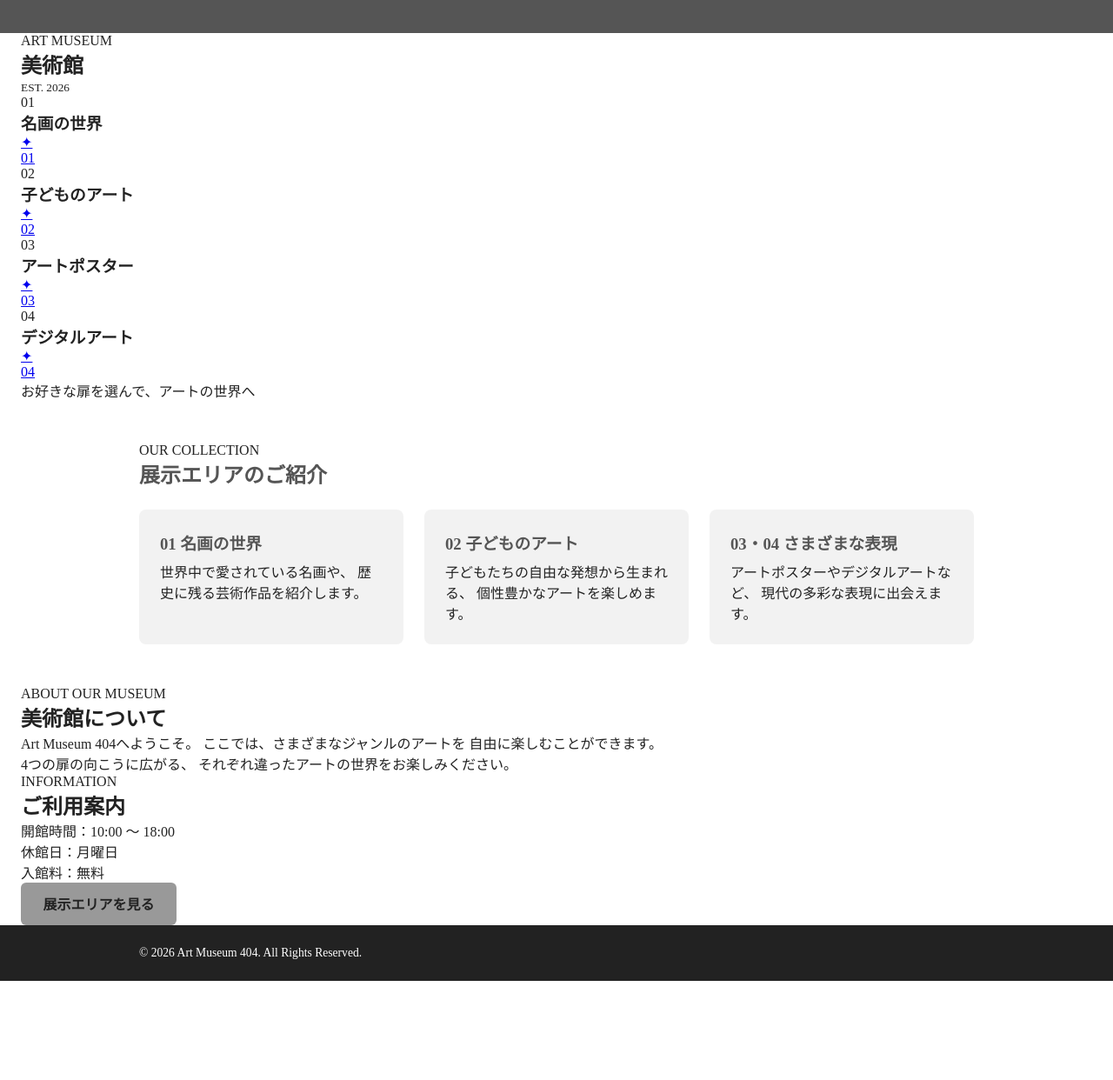
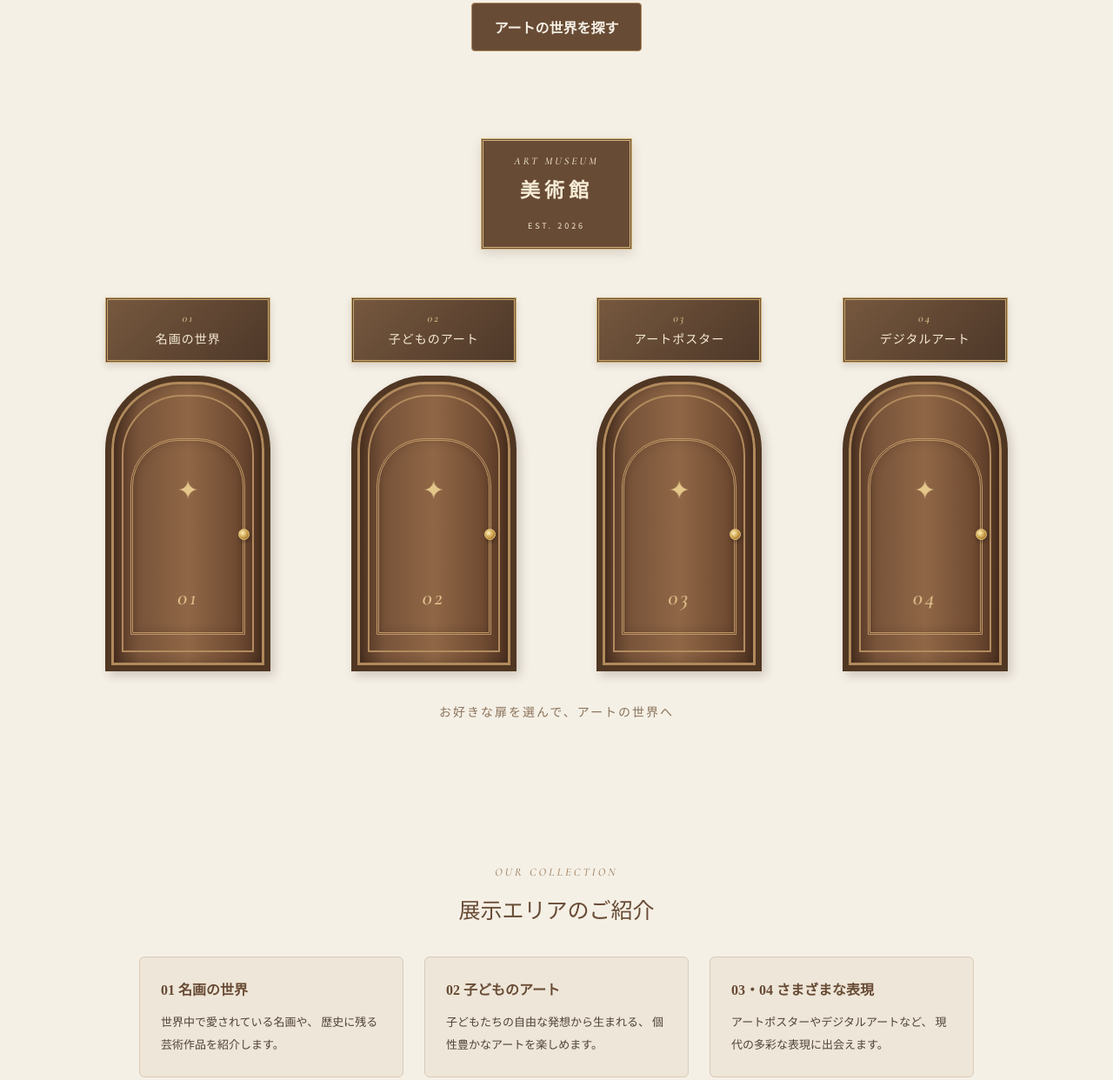
Before and after one commit to 224c0020-byte/Art-Museum-404, a plain HTML site: page index.html in a window 1280 px wide. Shown: the part 349-1591 px from the top of the page at 87% size. Before the commit the page ends 1477 px from the top, so only its background shows below. Drawn offline with nearby package versions, Linux system fonts and the light colour scheme.

Commit message:
Combine museum design and assignment CSS

```diff
--- a/style.css
+++ b/style.css
@@ -1,26 +1,24 @@
 
 /* ============================================================
-   第8回 小課題②：トップページ
-   CSSの各部分の役割を説明するコメント
+   第8回 小課題②：Art Museum 404
+   美術館のデザインとレスポンシブ対応
    ============================================================ */
 
 
-/* ---- 1. 色の設定：サイト全体で使用する色 ---- */
+/* ---- 1. 色と余白の設定：サイト全体で使用する変数 ---- */
+
 :root {
-  --base: #ffffff;      /* ページ全体の背景色 */
-  --base-sub: #f2f2f2;  /* カードやセクションの背景色 */
-  --main: #555555;      /* 見出しやメイン部分に使用する色 */
-  --accent: #999999;    /* ボタンなどに使用するアクセントカラー */
-  --text: #222222;      /* 通常の文章に使用する文字色 */
+    --base: #f5f0e6;
+    --base-sub: #eee6d8;
+    --main: #684b35;
+    --accent: #a47a4e;
+    --text: #514438;
 
-  /* ボタンのホバー効果に使用する設定 */
+    /* ボタンのホバー効果 */
     --btn-hover-brightness: 1.08;
     --transition-fast: 0.2s;
-}
 
-
-/* ---- 余白の設定：統一した間隔を使用する ---- */
-:root {
+    /* 統一した余白 */
     --s1: .5rem;
     --s2: 1rem;
     --s3: 1.5rem;
@@ -29,107 +27,120 @@
 }
 
 
-/* ---- 2. ページ全体の基本設定 ---- */
+/* ---- 2. 基本設定：ページ全体のスタイル ---- */
+
 * {
+    margin: 0;
+    padding: 0;
     box-sizing: border-box;
-  margin: 0;
+}
+
+html {
+    scroll-behavior: smooth;
 }
 
 body {
-  /* ページ全体の文字色と背景色を設定する */
+    background-color: var(--base);
     color: var(--text);
-  background-color: var(--base);
+    font-family: "Noto Sans JP", sans-serif;
+    line-height: 1.8;
 }
 
-/* 見出しのフォントを変更する場合は、ここに指定する */
-/* h1, h2, h3, .logo { font-family: ...; } */
 
+/* ---- 3. 共通コンテンツの幅と配置 ---- */
 
-/* ---- 3. コンテンツの幅と配置 ---- */
 .inner {
+    width: 100%;
     max-width: 960px;
     margin: 0 auto;
 }
 
-/* ヘッダー、各セクション、フッターの左右に余白を設定する */
-.site-header, main > section, footer {
-  padding-left: var(--s3);
-  padding-right: var(--s3);
+
+/* ---- 4. ヘッダー：ロゴとナビゲーション ---- */
+
+.header {
+    width: 100%;
+    padding: 22px 8%;
+    display: flex;
+    justify-content: space-between;
+    align-items: center;
+    border-bottom: 1px solid #d8cbb8;
 }
 
-
-/* ---- 4. ヘッダー：ロゴとナビゲーション ---- */
-.site-header {
-  padding-top: var(--s2);
-  padding-bottom: var(--s2);
-  border-bottom: 1px solid var(--base-sub);
+/* サイトのロゴ */
+.logo {
+    font-family: "Cormorant Garamond", serif;
+    font-size: 28px;
+    font-style: italic;
+    font-weight: 600;
 }
 
-/* ロゴとナビゲーションを横並びに配置する */
-.site-header .inner {
-  display: flex;
-  flex-wrap: wrap;
-  align-items: center;
-  justify-content: space-between;
-  gap: var(--s1) var(--s3);
-}
-
-/* サイトのロゴのデザイン */
-.logo {
+.logo a {
     color: var(--main);
-  font-size: 1.4rem;
-  font-weight: 700;
     text-decoration: none;
 }
 
-/* ナビゲーションメニューを横並びにする */
-.site-header nav ul {
+/* ナビゲーションメニュー */
+.header nav ul {
     list-style: none;
-  padding: 0;
     display: flex;
-  flex-wrap: wrap;
-  gap: var(--s1) var(--s3);
+    align-items: center;
+    gap: 30px;
 }
 
-/* メニューのリンクのデザイン */
-.site-header nav a {
-  color: var(--text);
+.header nav a {
+    color: #685744;
     text-decoration: none;
+    font-size: 13px;
+    transition: color 0.3s;
 }
 
-/* リンクにマウスを合わせたときの表示 */
-.site-header nav a:hover {
+.header nav a:hover {
+    color: var(--accent);
     text-decoration: underline;
 }
 
 
 /* ---- 5. 最初の画面：メインビジュアル ---- */
+
 .hero {
-  background-color: var(--main);
-  color: var(--base);
-  padding-top: var(--s4);
-  padding-bottom: var(--s4);
+    text-align: center;
+    padding: 75px 20px 65px;
 }
 
-/* メインタイトルの文字サイズと下の余白 */
-.hero h1 {
-  font-size: 2rem;
-  margin-bottom: var(--s2);
+.hero-subtitle {
+    font-size: 11px;
+    letter-spacing: 4px;
+    color: #a18465;
+    margin-bottom: 15px;
 }
 
-/* メイン説明文の下に余白を設定する */
-.hero p {
-  margin-bottom: var(--s3);
+.hero h1 {
+    font-family: "Cormorant Garamond", serif;
+    font-style: italic;
+    font-weight: 500;
+    font-size: clamp(42px, 6vw, 68px);
+    color: var(--main);
+    line-height: 1.2;
+}
+
+.hero-description {
+    margin-top: 18px;
+    font-family: "Noto Serif JP", serif;
+    font-size: 15px;
+    letter-spacing: 2px;
 }
 
 /* ボタンの基本デザイン */
 .btn {
     display: inline-block;
-  background-color: var(--accent);
-  color: var(--text);
+    margin-top: 20px;
+    background-color: var(--main);
+    color: var(--base);
     font-weight: 700;
     padding: .8rem 1.6rem;
-  border-radius: 6px;
+    border: 1px solid #b18a5c;
+    border-radius: 4px;
     text-decoration: none;
 
     /* ホバー時の変化を0.2秒で滑らかにする */
@@ -142,94 +153,442 @@ body {
 }
 
 
-/* ---- 6. 各セクション：特徴・ストーリー・情報 ---- */
+/* ---- 6. 美術館の入口 ---- */
 
-/* 各セクションの上下に余白を設定する */
-.features, .story, .info {
-  padding-top: var(--s4);
-  padding-bottom: var(--s4);
+.entrance {
+    text-align: center;
+    padding: 35px 7% 85px;
 }
 
-/* セクションの見出しのデザイン */
-.features h2, .story h2, .info h2 {
-  font-size: 1.5rem;
+.museum-sign {
+    display: inline-block;
+    background: var(--main);
+    color: #f5ead5;
+    padding: 13px 35px;
+    border: 3px double #d5b77d;
+    margin-bottom: 55px;
+    box-shadow: 0 5px 12px rgba(70, 45, 25, 0.15);
+}
+
+.museum-sign span {
+    display: block;
+    font-family: "Cormorant Garamond", serif;
+    font-size: 12px;
+    letter-spacing: 3px;
+}
+
+.museum-sign h2 {
+    font-family: "Noto Serif JP", serif;
+    font-size: 23px;
+    letter-spacing: 5px;
+    margin: 2px 0;
+}
+
+.museum-sign small {
+    font-size: 9px;
+    letter-spacing: 3px;
+}
+
+
+/* ---- 7. 4つの扉：グリッド配置 ---- */
+
+.doors {
+    display: grid;
+    grid-template-columns: repeat(4, minmax(0, 1fr));
+    gap: 30px;
+    max-width: 1100px;
+    margin: 0 auto;
+    perspective: 1200px;
+}
+
+.door-area {
+    display: flex;
+    flex-direction: column;
+    align-items: center;
+}
+
+
+/* ---- 8. 各展示室の案内板 ---- */
+
+.room-sign {
+    width: 100%;
+    max-width: 190px;
+    padding: 10px 5px;
+    margin-bottom: 15px;
+    background: linear-gradient(135deg, #76583e, #4e3829);
+    color: #f5ead5;
+    border: 3px double #c9a96d;
+    box-shadow: 0 4px 8px rgba(50, 35, 20, 0.15);
+}
+
+.room-sign span {
+    display: block;
+    font-family: "Cormorant Garamond", serif;
+    font-size: 13px;
+    color: #dfc28d;
+    letter-spacing: 2px;
+}
+
+.room-sign h3 {
+    font-family: "Noto Serif JP", serif;
+    font-size: 14px;
+    font-weight: 500;
+    letter-spacing: 1px;
+}
+
+
+/* ---- 9. 木製の扉：基本デザイン ---- */
+
+.door {
+    position: relative;
+    display: block;
+    width: 100%;
+    max-width: 190px;
+    height: 340px;
+
+    background: linear-gradient(
+        90deg,
+        #4b3020 0%,
+        #79543a 18%,
+        #906746 50%,
+        #704b32 82%,
+        #4b3020 100%
+    );
+
+    border: 7px solid #503723;
+    border-radius: 85px 85px 0 0;
+
+    box-shadow:
+        inset 0 0 0 3px #b18a5c,
+        inset 0 0 15px rgba(0, 0, 0, 0.35),
+        4px 5px 12px rgba(50, 30, 15, 0.2);
+
+    text-decoration: none;
+    color: #e9d4a8;
+
+    transform-origin: left center;
+    transform-style: preserve-3d;
+    transition: transform 0.75s ease-in-out;
+
+    cursor: pointer;
+    z-index: 2;
+}
+
+/* 扉の外側の装飾 */
+.door::before {
+    content: "";
+    position: absolute;
+    top: 15px;
+    left: 12px;
+    right: 12px;
+    bottom: 15px;
+    border: 2px solid #b28b5e;
+    border-radius: 70px 70px 0 0;
+    pointer-events: none;
+}
+
+/* 扉の内側の装飾 */
+.door::after {
+    content: "";
+    position: absolute;
+    top: 65px;
+    left: 22px;
+    right: 22px;
+    bottom: 35px;
+    border: 3px double #bd9666;
+    border-radius: 55px 55px 0 0;
+    box-shadow: inset 0 0 12px rgba(30, 15, 5, 0.2);
+    pointer-events: none;
+}
+
+
+/* ---- 10. 扉の装飾と取っ手 ---- */
+
+.door-decoration {
+    position: absolute;
+    top: 95px;
+    left: 50%;
+    transform: translateX(-50%);
+    font-size: 30px;
+    color: #e5c78c;
+    z-index: 1;
+}
+
+.door-number {
+    position: absolute;
+    bottom: 55px;
+    left: 50%;
+    transform: translateX(-50%);
+    font-family: "Cormorant Garamond", serif;
+    font-size: 25px;
+    letter-spacing: 3px;
+    color: #e7c995;
+    z-index: 1;
+}
+
+/* 金色のドアノブ */
+.door-handle {
+    position: absolute;
+    top: 52%;
+    right: 17px;
+    width: 13px;
+    height: 13px;
+    border-radius: 50%;
+
+    background: radial-gradient(
+        circle at 35% 35%,
+        #fff0b8,
+        #c79a45 55%,
+        #80551e
+    );
+
+    border: 1px solid #e5c27a;
+    box-shadow: 1px 2px 4px rgba(0, 0, 0, 0.3);
+    z-index: 3;
+}
+
+
+/* ---- 11. 扉が開くアニメーション ---- */
+
+.door.opening {
+    transform: perspective(900px) rotateY(-75deg);
+    box-shadow: 12px 5px 18px rgba(0, 0, 0, 0.25);
+}
+
+
+/* ---- 12. 入口の説明文 ---- */
+
+.entrance-caption {
+    margin-top: 35px;
+    font-family: "Noto Serif JP", serif;
+    font-size: 14px;
+    letter-spacing: 2px;
+    color: #8a735b;
+}
+
+
+/* ---- 13. 展示エリア：Features ---- */
+
+.features {
+    padding: 75px 8%;
+    text-align: center;
+    background-color: var(--base);
+}
+
+.features h2 {
+    font-family: "Noto Serif JP", serif;
+    font-size: 25px;
+    font-weight: 500;
     color: var(--main);
-  margin-bottom: var(--s3);
+    margin-bottom: 30px;
 }
 
 /* カードを3列のグリッドで配置する */
 .cards {
     display: grid;
-  grid-template-columns: repeat(3, 1fr);
+    grid-template-columns: repeat(3, minmax(0, 1fr));
     gap: var(--s3);
+    max-width: 960px;
+    margin: 0 auto;
 }
 
-/* カードの背景、角の丸み、内側の余白 */
+/* カードの背景、枠線、内側の余白 */
 .card {
     background-color: var(--base-sub);
-  border-radius: 8px;
+    border: 1px solid #d8cbb8;
+    border-radius: 6px;
     padding: var(--s3);
+    text-align: left;
 }
 
-/* カード内の見出しのデザイン */
 .card h3 {
     color: var(--main);
+    font-family: "Noto Serif JP", serif;
+    font-size: 16px;
     margin-bottom: var(--s1);
 }
 
-/* ストーリー部分の背景色 */
-.story {
+.card p {
+    font-size: 13px;
+    line-height: 2;
+}
+
+
+/* ---- 14. 美術館について：About ---- */
+
+.about {
+    padding: 75px 20px;
+    text-align: center;
     background-color: var(--base-sub);
 }
 
-/* ストーリーの文章の幅と余白を調整する */
-.story p {
-  max-width: 36em;
-  margin-bottom: var(--s2);
+.section-subtitle {
+    font-family: "Cormorant Garamond", serif;
+    font-size: 13px;
+    letter-spacing: 3px;
+    color: #a18465;
+    margin-bottom: 10px;
 }
 
-/* 情報を見やすい表形式で配置する */
-.info dl {
-  display: grid;
-  grid-template-columns: 7em 1fr;
-  gap: var(--s1) var(--s2);
-  margin-bottom: var(--s3);
+.about h2,
+.information h2 {
+    font-family: "Noto Serif JP", serif;
+    font-size: 25px;
+    font-weight: 500;
+    margin-bottom: 25px;
 }
 
-/* 情報項目のタイトルを強調する */
-.info dt {
-  font-weight: 700;
-  color: var(--main);
-}
-
-/* フッターの背景色、文字色、文字サイズ、余白 */
-footer {
-  background-color: var(--text);
-  color: var(--base);
-  font-size: .85rem;
-  padding-top: var(--s3);
-  padding-bottom: var(--s3);
+.about p:not(.section-subtitle) {
+    font-size: 14px;
+    line-height: 2.2;
+    margin-bottom: 12px;
 }
 
 
-/* ---- 7. スマートフォン対応：画面幅700px以下 ---- */
-@media (max-width: 700px) {
+/* ---- 15. ご利用案内：Information ---- */
 
-  /* カードを3列から1列に変更する */
+.information {
+    padding: 75px 20px;
+    text-align: center;
+}
+
+.information-content {
+    display: inline-block;
+    text-align: left;
+    padding: 20px 35px;
+    border-top: 1px solid #cbb99e;
+    border-bottom: 1px solid #cbb99e;
+}
+
+.information-content p {
+    font-size: 14px;
+    margin: 8px 0;
+}
+
+
+/* ---- 16. フッター：著作権表示 ---- */
+
+.footer {
+    padding: 25px;
+    text-align: center;
+    background-color: var(--main);
+    color: #f5ead5;
+    font-family: "Cormorant Garamond", serif;
+    font-size: 14px;
+    letter-spacing: 2px;
+}
+
+
+/* ---- 17. キーボード操作：フォーカス表示 ---- */
+
+a:focus-visible {
+    outline: 3px solid var(--accent);
+    outline-offset: 4px;
+}
+
+
+/* ---- 18. タブレット対応：画面幅768px以下 ---- */
+
+@media (max-width: 768px) {
+
+    .header {
+        padding: 18px 5%;
+    }
+
+    .header nav ul {
+        gap: 15px;
+    }
+
+    .doors {
+        grid-template-columns: repeat(2, minmax(0, 1fr));
+        gap: 35px 20px;
+        max-width: 500px;
+    }
+
+    .door {
+        height: 300px;
+    }
+
+    .room-sign {
+        max-width: 190px;
+    }
+
+    .cards {
+        grid-template-columns: repeat(2, minmax(0, 1fr));
+    }
+}
+
+
+/* ---- 19. スマートフォン対応：画面幅480px以下 ---- */
+
+@media (max-width: 480px) {
+
+    .header {
+        flex-direction: column;
+        gap: 10px;
+    }
+
+    .logo {
+        font-size: 25px;
+    }
+
+    .header nav ul {
+        justify-content: center;
+        gap: 15px;
+    }
+
+    .header nav a {
+        font-size: 12px;
+    }
+
+    .hero {
+        padding: 55px 15px;
+    }
+
+    .entrance {
+        padding-left: 5%;
+        padding-right: 5%;
+    }
+
+    .doors {
+        gap: 25px 12px;
+    }
+
+    .door {
+        height: 250px;
+    }
+
+    .room-sign h3 {
+        font-size: 12px;
+    }
+
+    .door-decoration {
+        top: 75px;
+    }
+
+    .door-number {
+        bottom: 40px;
+    }
+
+    /* カードを1列に変更する */
     .cards {
         grid-template-columns: 1fr;
     }
 
-  /* 情報欄を縦方向に並べる */
-  .info dl {
-    grid-template-columns: 1fr;
-    gap: 0;
+    .features {
+        padding: 55px 6%;
     }
 
-  /* 情報の説明文の下に余白を設定する */
-  .info dd {
-    margin-bottom: var(--s2);
+    .about,
+    .information {
+        padding: 55px 20px;
     }
 
-  /* スマートフォンでのメニュー表示を調整する場合はここに追加する */
+    .information-content {
+        padding: 20px;
     }
+
+    .footer {
+        font-size: 12px;
+    }
+}
```
Lines whose indentation alone changed are shown as unchanged.
